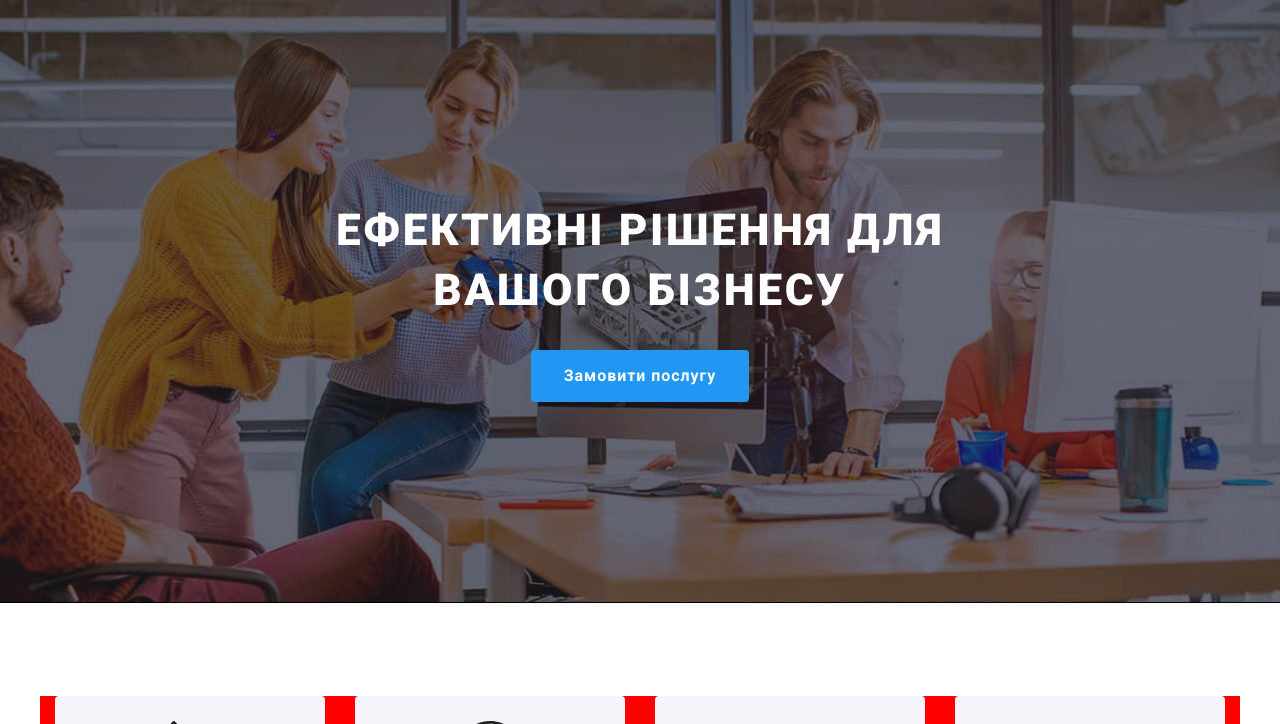
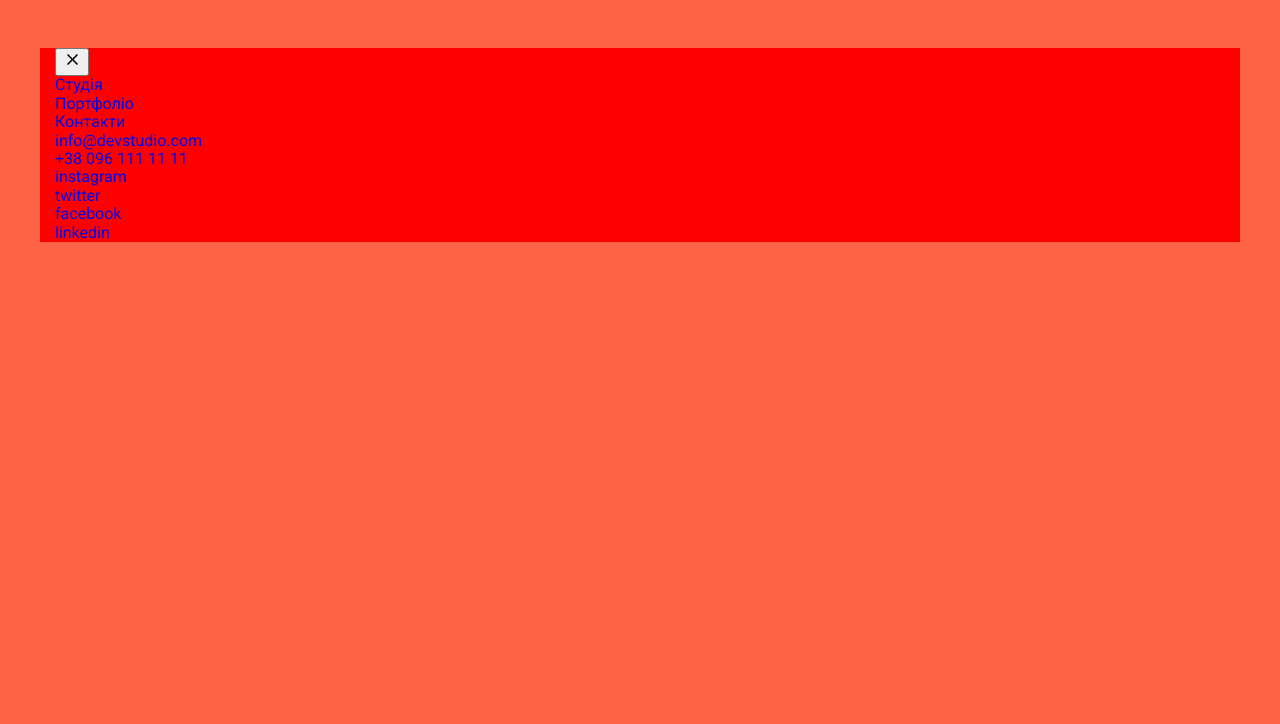
Before and after one commit to OleksandrCOI/goit-markup-hw-08, a website: page index.html in a window 1280 px wide. Shown: the top 724 px of the page. Drawn offline with nearby package versions, Linux system fonts and the light colour scheme.

Commit message:
ДЗ 8 меню

```diff
--- a/index.html
+++ b/index.html
@@ -19,12 +19,17 @@
     <link rel="stylesheet" href="./css/main.min.css" />
   </head>
   <body>
-    <!-- <header class="header">
+    <header class="header">
       <div class="container header__container">
         <nav class="navigation">
           <a class="logo link" href="./index.html"
             >Web<span class="navigation__logo logo--color-dark">Studio</span></a
           >
+          <button type="button" class="menu-open">
+            <svg ViewBox="0 0 48 32" width="24" height="16" class="menu-icon">
+              <use href="./images/icons.svg#icon-menu"></use>
+            </svg>
+          </button>
           <ul class="menu menu__geometry list">
             <li class="menu__item item">
               <a class="menu__link link emphasis" href="./index.html">Студія</a>
@@ -66,7 +71,88 @@
           </li>
         </ul>
       </div>
-    </header> -->
+      <div class="menu-mob">
+        <div class="container">
+          <button type="button" class="menu-close" data-modal-close>
+            <svg class="icon-modal-close" width="18" height="18">
+              <use href="./images/icons.svg#icon-modal-close"></use>
+            </svg>
+          </button>
+          <ul class="mob-menu-list list">
+            <li class="mob-menu-list__item item">
+              <a class="mob-menu-list__link link emphasis" href="./index.html"
+                >Студія</a
+              >
+            </li>
+            <li class="mob-menu-list__item item">
+              <a class="mob-menu-list__link link" href="./portfolio.html"
+                >Портфоліо</a
+              >
+            </li>
+            <li class="mob-menu-list__item item">
+              <a class="mob-menu-list__link link" href="#">Контакти</a>
+            </li>
+          </ul>
+          <ul class="mob-connekt list">
+            <li class="mob-connekt__item item">
+              <a
+                class="mob-connekt__link link"
+                href="mailto:info@devstudio.com"
+              >
+                info@devstudio.com
+              </a>
+            </li>
+            <li class="mob-connekt__item item">
+              <a class="mob-connekt__link link" href="tel:+380961111111">
+                +38 096 111 11 11
+              </a>
+            </li>
+          </ul>
+          <ul class="mob-soc list">
+            <li class="mob-soc__item item">
+              <a
+                class="mob-soc__link link"
+                href="#"
+                target="_blank"
+                rel="noopener noreferrer nofollow"
+              >
+                instagram
+              </a>
+            </li>
+            <li class="mob-soc__item item">
+              <a
+                class="mob-soc__link link"
+                href="#"
+                target="_blank"
+                rel="noopener noreferrer nofollow"
+              >
+                twitter
+              </a>
+            </li>
+            <li class="mob-soc__item item">
+              <a
+                class="mob-soc__link link"
+                href="#"
+                target="_blank"
+                rel="noopener noreferrer nofollow"
+              >
+                facebook
+              </a>
+            </li>
+            <li class="mob-soc__item item">
+              <a
+                class="mob-soc__link link"
+                href="#"
+                target="_blank"
+                rel="noopener noreferrer nofollow"
+              >
+                linkedin
+              </a>
+            </li>
+          </ul>
+        </div>
+      </div>
+    </header>
     <main>
       <section class="hero hero__geometry">
         <h1 class="hero__title title__geometry">
--- a/sass/components/_container.scss
+++ b/sass/components/_container.scss
@@ -5,7 +5,7 @@
   margin: 0 auto;
 
   @media screen and (min-width: 320px) {
-    max-width: 480px;
+    max-width: 320px;
     background-color: green;
   }
 
--- /dev/null
+++ b/sass/components/_menu.scss
@@ -0,0 +1,46 @@
+.menu-open {
+  margin-left: auto;
+}
+
+.menu-mob {
+  width: 100vw;
+  height: 100vh;
+  background-color: tomato;
+  top: 0;
+  position: fixed;
+  z-index: 1;
+  padding: 48px 40px;
+}
+.menu-mob {
+}
+.menu-close {
+  margin-left: auto;
+}
+.icon-modal-close {
+}
+.mob-menu-list {
+}
+.list {
+}
+.mob-menu-list__item {
+}
+.item {
+}
+.mob-menu-list__link {
+}
+.link {
+}
+.emphasis {
+}
+.mob-connekt {
+}
+.mob-connekt__item {
+}
+.mob-connekt__link {
+}
+.mob-soc {
+}
+.mob-soc__item {
+}
+.mob-soc__link {
+}
--- a/sass/layouts/_header.scss
+++ b/sass/layouts/_header.scss
@@ -28,7 +28,8 @@
 }
 
 .menu {
-  display: flex;
+  // display: flex;
+  display: none;
 }
 
 .menu__geometry {
@@ -112,7 +113,8 @@
 }
 
 .connekt {
-  display: flex;
+  // display: flex;
+  display: none;
   justify-items: baseline;
   align-items: center;
   font-weight: 500;
--- a/sass/main.scss
+++ b/sass/main.scss
@@ -7,6 +7,7 @@
 @import "./components/container";
 @import "./components/logo";
 @import "./components/modal";
+@import "./components/menu";
 
 @import "./layouts/header";
 @import "./layouts/hero";
```
Also changed, not shown: css/main.css, css/main.min.css, images/icons.svg, 2 other files.
